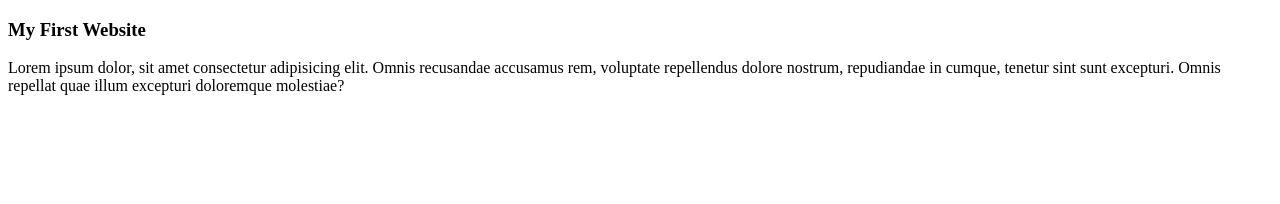
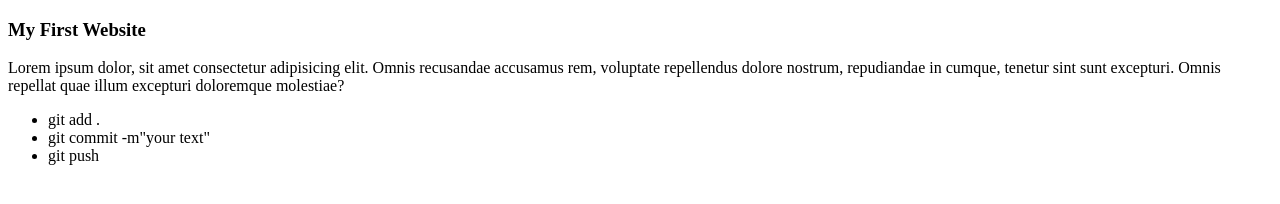
Before and after one commit to imtiaz-zihad/first-try-ph, a plain HTML site: page index.html in a window 1280 px wide. Drawn offline with Linux system fonts and the light colour scheme.

Commit message:
done another

```diff
--- a/index.html
+++ b/index.html
@@ -10,5 +10,13 @@
         <h3>My First Website</h3>
         <p>Lorem ipsum dolor, sit amet consectetur adipisicing elit. Omnis recusandae accusamus rem, voluptate repellendus dolore nostrum, repudiandae in cumque, tenetur sint sunt excepturi. Omnis repellat quae illum excepturi doloremque molestiae?</p>
     </div>
+
+    <div>
+        <ul>
+        <li>git add .</li>
+        <li>git commit -m"your text"</li>
+        <li>git push</li>
+    </ul>
+    </div>
 </body>
 </html>
```
